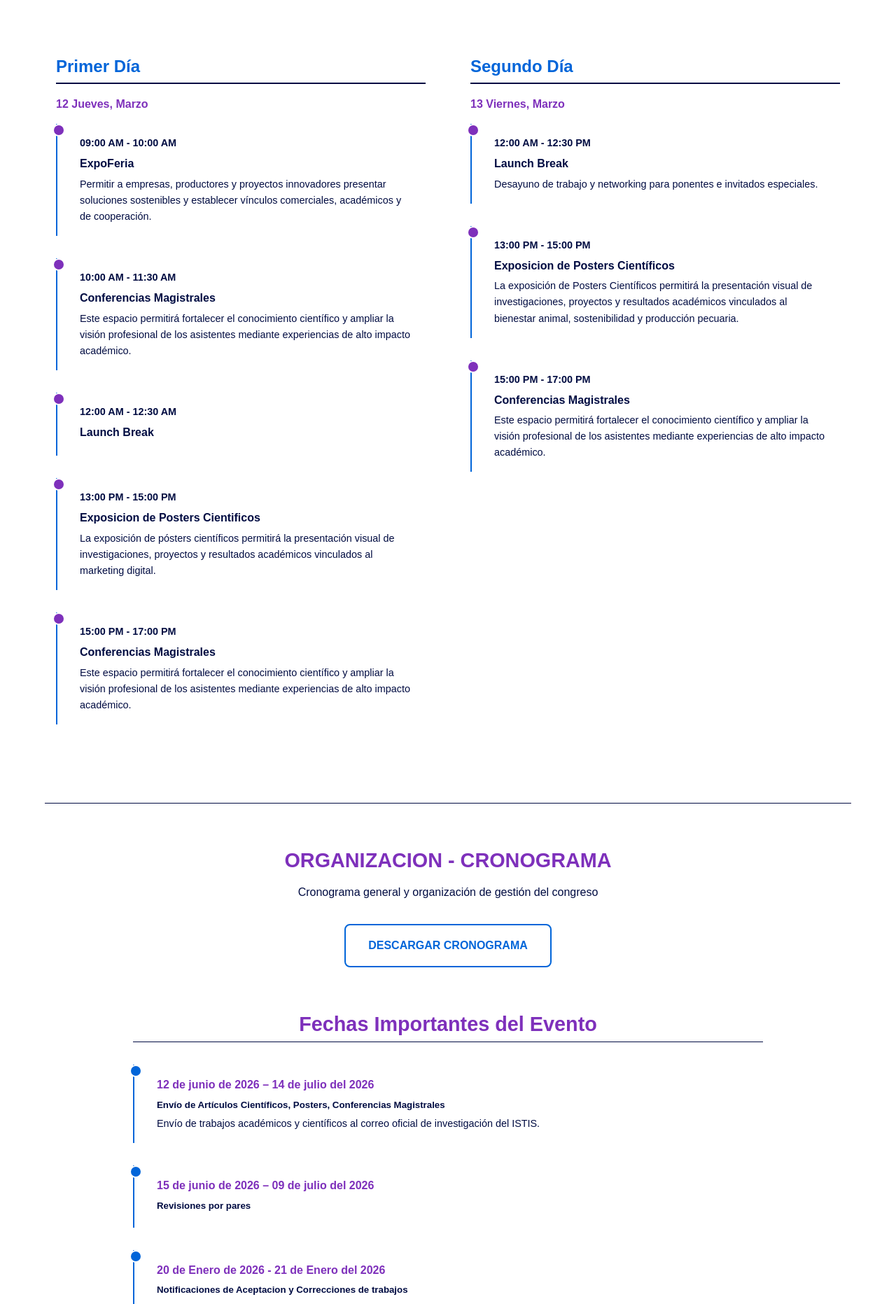
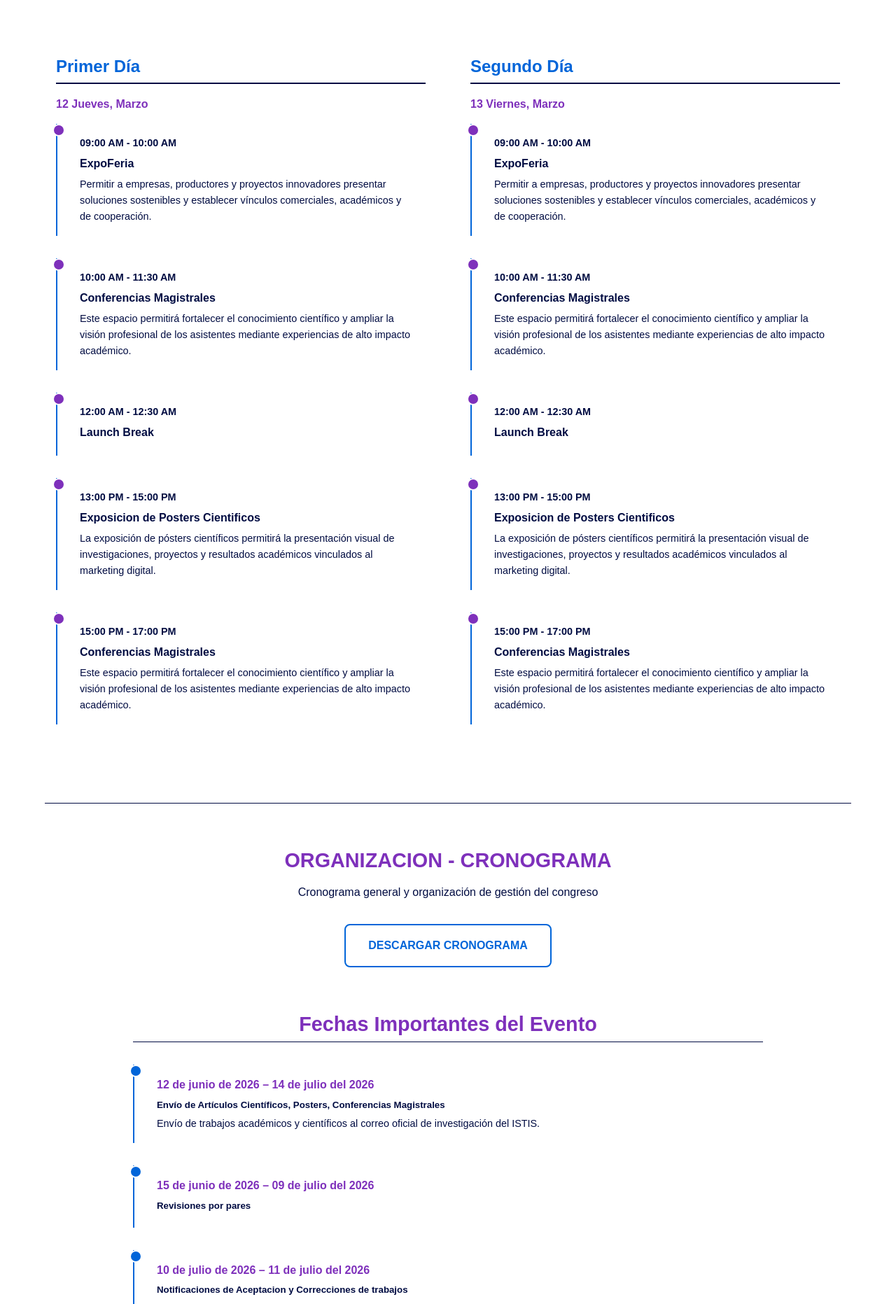
Before and after one commit to MatiasScott/digitalfuture, a PHP site: page / in a window 1280 px wide. Shown: the part 3614-5477 px from the top of the page at 70% size. Run offline with PHP 8.4, Linux system fonts and the light colour scheme.

Commit message:
mejora de los datos y documentos

```diff
--- a/app/controllers/HomeController.php
+++ b/app/controllers/HomeController.php
@@ -40,12 +40,15 @@ class HomeController
             return;
         }
 
-        $tipoEntrada = $this->homeModel->getTicketTypeByName($tipoEntradaNombre);
-        if (!$tipoEntrada || $tipoEntrada['estado'] !== 'activo') {
+        $ticketConfig = $this->resolveTicketConfig($tipoEntradaNombre);
+        if (!$ticketConfig) {
             $mensajeError = 'Tipo de entrada no valido o inactivo.';
             header('Location: ' . BASE_URL . '/response/error?msg=' . urlencode($mensajeError));
             return;
         }
+
+        $tipoEntrada = $ticketConfig['ticketType'];
+        $monto = $ticketConfig['precio'];
 
         $mensajeError = '';
         $comprobantePath = null;
@@ -101,7 +104,7 @@ class HomeController
             $referencia = 'TRANSFER_' . strtoupper(bin2hex(random_bytes(4)));
             $pagoId = $this->homeModel->createPayment(
                 $participanteId,
-                $tipoEntrada['precio'],
+                $monto,
                 'transferencia',
                 null,
                 $referencia,
@@ -183,12 +186,12 @@ class HomeController
         }
 
         $tipoEntradaNombre = trim($_GET['tipo_entrada']);
-        $tipoEntrada = $this->homeModel->getTicketTypeByName($tipoEntradaNombre);
-        if (!$tipoEntrada || $tipoEntrada['estado'] !== 'activo') {
+        $ticketConfig = $this->resolveTicketConfig($tipoEntradaNombre);
+        if (!$ticketConfig) {
             die('Tipo de entrada no valido.');
         }
 
-        $monto = (float) $tipoEntrada['precio'];
+        $monto = (float) $ticketConfig['precio'];
         $referencia = $_GET['referencia'];
 
         $amount = (int) round($monto * 100);
@@ -232,15 +235,18 @@ class HomeController
         $clientTxId = trim($_POST['clientTransactionId'] ?? '');
         $payphoneId = trim($_POST['transactionId'] ?? '');
 
-        $ticketType = $this->homeModel->getTicketTypeByName($tipo);
+        $ticketConfig = $this->resolveTicketConfig($tipo);
 
-        if (!$ticketType || $ticketType['estado'] !== 'activo') {
+        if (!$ticketConfig) {
             echo json_encode([
                 'success' => false,
                 'message' => 'Tipo de entrada no valido.'
             ]);
             exit;
         }
+
+        $ticketType = $ticketConfig['ticketType'];
+        $monto = $ticketConfig['precio'];
 
         if (!$this->hasRequiredParticipantData($participantData) || empty($clientTxId)) {
             echo json_encode([
@@ -266,7 +272,7 @@ class HomeController
 
             $pagoCreado = $this->homeModel->createPayment(
                 $participanteId,
-                $ticketType['precio'],
+                $monto,
                 'payphone',
                 $payphoneId ?: null,
                 $clientTxId,
@@ -432,4 +438,33 @@ class HomeController
         return true;
     }
 
+    private function resolveTicketConfig($tipoEntradaSeleccionado)
+    {
+        $tipo = strtolower(trim($tipoEntradaSeleccionado));
+
+        if (in_array($tipo, ['estudiante', 'academico', 'académico'])) {
+            $ticketType = $this->homeModel->getFirstActiveTicketTypeByNames(['Estudiante', 'Academico', 'Académico']);
+            if (!$ticketType) {
+                return null;
+            }
+            return [
+                'ticketType' => $ticketType,
+                'precio' => 25.00,
+            ];
+        }
+
+        if (in_array($tipo, ['publico externo', 'público externo', 'externo', 'profesional', 'vip', 'general'])) {
+            $ticketType = $this->homeModel->getFirstActiveTicketTypeByNames(['Profesional', 'General', 'VIP', 'Publico Externo', 'Público Externo']);
+            if (!$ticketType) {
+                return null;
+            }
+            return [
+                'ticketType' => $ticketType,
+                'precio' => 50.00,
+            ];
+        }
+
+        return null;
+    }
+
 }
--- a/app/models/HomeModel.php
+++ b/app/models/HomeModel.php
@@ -44,6 +44,18 @@ class HomeModel extends Model
         $stmt->execute();
 
         return $stmt->fetch(PDO::FETCH_ASSOC) ?: null;
+    }
+
+    public function getFirstActiveTicketTypeByNames(array $nombres)
+    {
+        foreach ($nombres as $nombre) {
+            $ticket = $this->getTicketTypeByName($nombre);
+            if ($ticket && ($ticket['estado'] ?? '') === 'activo') {
+                return $ticket;
+            }
+        }
+
+        return null;
     }
 
     public function createParticipant(array $data)
--- a/app/views/partials/section_agenda.php
+++ b/app/views/partials/section_agenda.php
@@ -60,15 +60,26 @@
                 <p class="day-date">13 Viernes, Marzo</p>
 
                 <div class="schedule-entry">
-                    <span class="time">12:00 AM - 12:30 PM</span>
+                    <span class="time">09:00 AM - 10:00 AM</span>
+                    <h4 class="activity-title">ExpoFeria</h4>
+                    <p class="activity-desc">Permitir a empresas, productores y proyectos innovadores presentar soluciones sostenibles y establecer vínculos comerciales, académicos y de cooperación.</p>
+                </div>
+
+                <div class="schedule-entry">
+                    <span class="time">10:00 AM - 11:30 AM</span>
+                    <h4 class="activity-title">Conferencias Magistrales</h4>
+                    <p class="activity-desc">Este espacio permitirá fortalecer el conocimiento científico y ampliar la visión profesional de los asistentes mediante experiencias de alto impacto académico.</p>
+                </div>
+
+                <div class="schedule-entry">
+                    <span class="time">12:00 AM - 12:30 AM</span>
                     <h4 class="activity-title">Launch Break</h4>
-                    <p class="activity-desc">Desayuno de trabajo y networking para ponentes e invitados especiales.</p>
                 </div>
 
                 <div class="schedule-entry">
                     <span class="time">13:00 PM - 15:00 PM</span>
-                    <h4 class="activity-title">Exposicion de Posters Científicos</h4>
-                    <p class="activity-desc">La exposición de Posters Científicos permitirá la presentación visual de investigaciones, proyectos y resultados académicos vinculados al bienestar animal, sostenibilidad y producción pecuaria.</p>
+                    <h4 class="activity-title">Exposicion de Posters Cientificos</h4>
+                    <p class="activity-desc">La exposición de pósters científicos permitirá la presentación visual de investigaciones, proyectos y resultados académicos vinculados al marketing digital.</p>
                 </div>
 
                 <div class="schedule-entry">
@@ -76,6 +87,7 @@
                     <h4 class="activity-title">Conferencias Magistrales</h4>
                     <p class="activity-desc">Este espacio permitirá fortalecer el conocimiento científico y ampliar la visión profesional de los asistentes mediante experiencias de alto impacto académico.</p>
                 </div>
+
             </div>
         </div>
 
@@ -103,23 +115,23 @@
                 </div>
 
                 <div class="timeline-item">
-                    <span class="timeline-date">20 de Enero de 2026 - 21 de Enero del 2026</span>
+                    <span class="timeline-date">10 de julio de 2026 – 11 de julio del 2026</span>
                     <h5 class="timeline-activity">Notificaciones de Aceptacion y Correcciones de trabajos</h5>
                     <p class="timeline-detail">Notificación de los trabajos aceptados por parte del comité científico, ajustes a la revisión por pares, y envío preliminar de la agenda del evento.</p>
                 </div>
 
                 <div class="timeline-item">
-                    <span class="timeline-date">10 de julio de 2026 – 11 de julio del 2026</span>
+                    <span class="timeline-date">12 de julio de 2026 – 13 de julio del 2026</span>
                     <h5 class="timeline-activity">Envío y Recepción de Correcciones</h5>
                 </div>
 
                 <div class="timeline-item">
-                    <span class="timeline-date">19 de Febrero de 2026 - 27 de Febrero del 2026</span>
+                    <span class="timeline-date">14 de julio de 2026 – 15 de julio del 2026</span>
                     <h5 class="timeline-activity">Notificaciones finales de Envío</h5>
                 </div>
 
                 <div class="timeline-item">
-                    <span class="timeline-date">03 de Marzo de 2026</span>
+                    <span class="timeline-date">16 de julio de 2026</span>
                     <h5 class="timeline-activity">Fecha límite para la solicitud de stands</h5>
                 </div>
             </div>
--- a/app/views/partials/section_contact.php
+++ b/app/views/partials/section_contact.php
@@ -3,18 +3,11 @@
         <h2>¿Dónde y Cuándo?</h2>
         <div class="location-details">
             <div class="map-container">
-                <iframe src="https://www.google.com/maps/embed?pb=!1m18!1m12!1m3!1d498.7243842066183!2d-78.48294753007728!3d-0.19558783752155232!2m3!1f0!2f0!3f0!3m2!1i1024!2i768!4f13.1!3m3!1m2!1s0x91d59a7111e8a029%3A0x2ef5ec0306a30525!2sMinisterio%20de%20Hidrocarburos!5e0!3m2!1sen!2sec!4v1765995201271!5m2!1sen!2sec"
-                    width="100%"
-                    height="450"
-                    style="border:0; border-radius: 8px;"
-                    allowfullscreen=""
-                    loading="lazy"
-                    referrerpolicy="no-referrer-when-downgrade">
-                </iframe>
+                <iframe src="https://www.google.com/maps/embed?pb=!1m18!1m12!1m3!1d3989.795114094218!2d-78.48574492417015!3d-0.19541763540850074!2m3!1f0!2f0!3f0!3m2!1i1024!2i768!4f13.1!3m3!1m2!1s0x91d59b955b38c9e7%3A0xbaddf026e8521fd3!2sInstituto%20Superarse!5e0!3m2!1sen!2sec!4v1782158093485!5m2!1sen!2sec" width="600" height="450" style="border:0;" allowfullscreen="" loading="lazy" referrerpolicy="no-referrer-when-downgrade"></iframe>
             </div>
             <div class="contact-info">
                 <h3>Instituto Superior Tecnologico Superarse</h3>
-                <p>Av. Alpallana E8-86 y Av. 6 de Dicimebre, Quito, Ecuador</p>
+                <p>Av. Alpallana, y Av. 6 de Diciembre, Quito, Ecuador</p>
 
                 <h4>Fechas</h4>
                 <p>12 y 13 de Marzo de 2026</p>
--- a/app/views/partials/section_thematic_axis.php
+++ b/app/views/partials/section_thematic_axis.php
@@ -1,6 +1,6 @@
 <section id="thematic-axis" class="thematic-axis-section">
     <div class="container">
-        <h2>EJES TEMÁTICOS y LINEAS DEL CONGRESO</h2>
+        <h2>EJES TEMÁTICOS</h2>
 
         <div class="thematic-axis-grid">
 
--- a/app/views/partials/section_tickets.php
+++ b/app/views/partials/section_tickets.php
@@ -5,38 +5,26 @@
         <div class="pricing-grid">
 
             <div class="ticket-card student">
-                <h3>Entrada Estudiante</h3>
+                <h3>Estudiantes y Academicos</h3>
                 <p class="price">$25 USD</p>
                 <ul>
                     <li>Acceso a todas las conferencias</li>
                     <li>Kit</li>
                     <li>Certificado</li>
                 </ul>
-                <button class="btn btn-primary select-ticket" data-type="Estudiante" data-price="25">Seleccionar</button>
+                <button class="btn btn-primary select-ticket" data-type="Academico" data-price="25">Seleccionar</button>
             </div>
 
             <div class="ticket-card basic">
-                <h3>Entrada Profesional</h3>
-                <p class="price">$60 USD</p>
+                <h3>Publico Externo</h3>
+                <p class="price">$50 USD</p>
                 <ul>
                     <li>Acceso a todas las conferencias</li>
                     <li>Kit</li>
                     <li>Credenciales</li>
                     <li>Certificado de Asistencia Digital</li>
                 </ul>
-                <button class="btn btn-primary select-ticket" data-type="Profesional" data-price="60">Seleccionar</button>
-            </div>
-
-            <div class="ticket-card premium">
-                <h3>Entrada VIP</h3>
-                <p class="price">$120 USD</p>
-                <ul>
-                    <li>Acceso preferencial</li>
-                    <li>Acceso a Expoferia</li>
-                    <li>Credenciales</li>
-                    <li>Certificado de Asistencia Digital</li>
-                </ul>
-                <button class="btn btn-primary select-ticket" data-type="VIP" data-price="120">Seleccionar</button>
+                <button class="btn btn-primary select-ticket" data-type="Publico Externo" data-price="50">Seleccionar</button>
             </div>
         </div>
 
--- a/public/css/styles.css
+++ b/public/css/styles.css
@@ -1574,7 +1574,7 @@ section {
 .section-title {
     text-align: center;
     font-weight: 800;
-    color: #5b6f3a;
+    color: #7E30BB;
     letter-spacing: 2px;
     margin-bottom: 50px;
     text-transform: uppercase;
@@ -1587,7 +1587,7 @@ section {
 }
 
 .thematic-axis-card {
-    border: 3px solid #9ac21c;
+    border: 3px solid #7E30BB;
     border-radius: 18px;
     padding: 30px 25px;
     display: flex;
@@ -1599,7 +1599,7 @@ section {
 .axis-number {
     font-size: 64px;
     font-weight: 800;
-    color: #ff7a00;
+    color: #CB2E8B;
     line-height: 1;
 }
 
```
